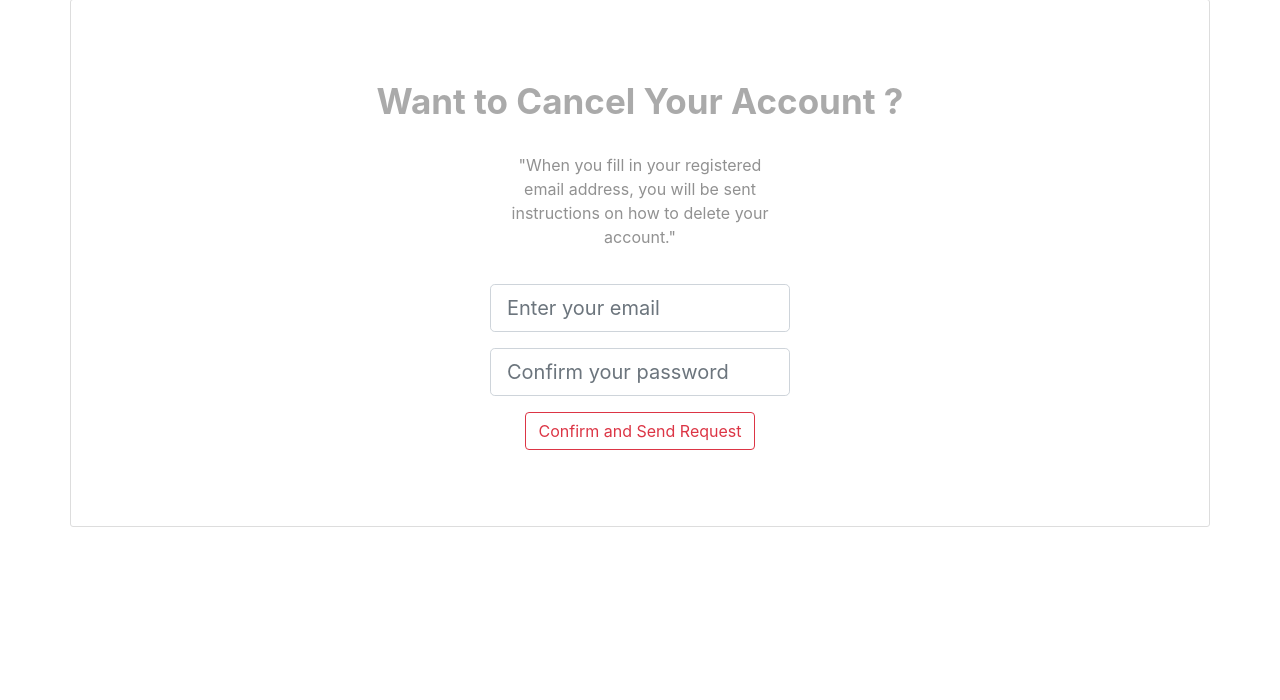
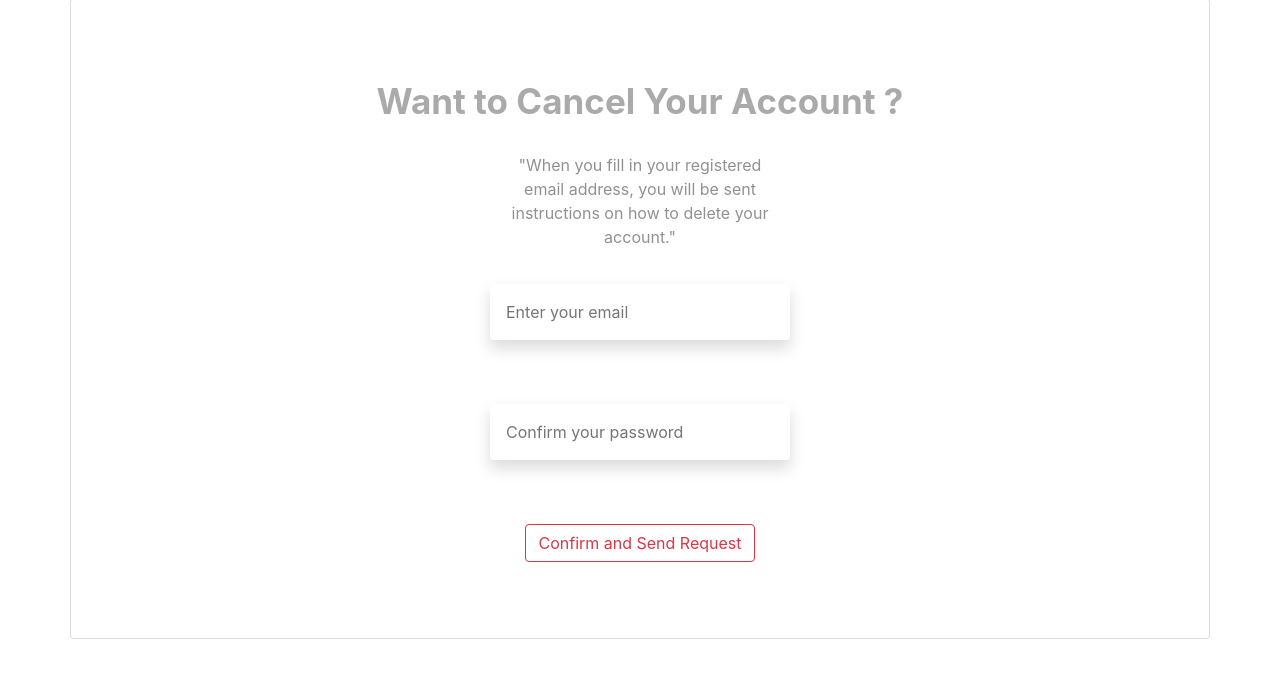
Before and after one commit to fongchinghinunsw/LeetTrader, a Flask app: page /deleteRequest in a window 1280 px wide. Shown: the part 121-821 px from the top of the page. Run offline with Flask 2, Linux system fonts and the light colour scheme; the visitor is signed in with stand-in values (Sample User, id 1); data that the repository does not hold is empty; some libraries are stand-ins or nearby versions; some web fonts are replaced.

Commit message:
change the style of delete request page

```diff
--- a/leettrader/templates/delete_request.html
+++ b/leettrader/templates/delete_request.html
@@ -16,28 +16,28 @@
 
               <div class="form-group">
                 {% if delete_form.email.errors %}
-                  {{ delete_form.email(class="form-control form-control-lg is-invalid", placeholder="Enter your email") }}
+                  {{ delete_form.email(class="border-0 shadow p-3 mb-5 bg-white rounded is-invalid", placeholder="Enter your email",  style="width: 300px;") }}
                   <div class="alert alert-danger" role="alert">
                     {% for error in delete_form.email.errors %}
                       <span>{{ error }}</span>
                     {% endfor %}
                   </div>
                 {% else %}
-                  {{ delete_form.email(class="form-control form-control-lg", placeholder="Enter your email") }}
+                  {{ delete_form.email(class="border-0 shadow p-3 mb-5 bg-white rounded", placeholder="Enter your email", style="width: 300px;") }}
                 {% endif %}
 
               </div>
 
               <div class="form-group">
                 {% if delete_form.password.errors %}
-                  {{ delete_form.password(class="form-control form-control-lg is-invalid", placeholder="Confirm your password") }}
+                  {{ delete_form.password(class="border-0 shadow p-3 mb-5 bg-white rounded is-invalid", placeholder="Confirm your password",  style="width: 300px;") }}
                   <div class="alert alert-danger" role="alert">
                     {% for error in delete_form.password.errors %}
                       <span>{{ error }}</span>
                     {% endfor %}
                   </div>
                 {% else %}
-                  {{ delete_form.password(class="form-control form-control-lg", placeholder="Confirm your password") }}
+                  {{ delete_form.password(class="border-0 shadow p-3 mb-5 bg-white rounded", placeholder="Confirm your password",  style="width: 300px;") }}
                 {% endif %}
 
                 {% with messages = get_flashed_messages(with_categories=true) %}
```
